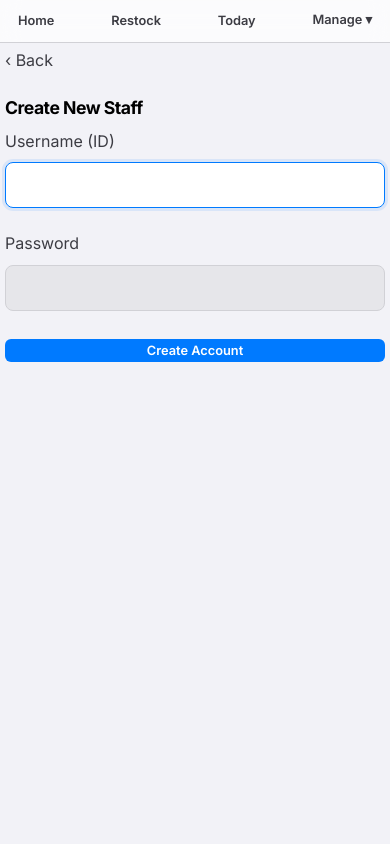
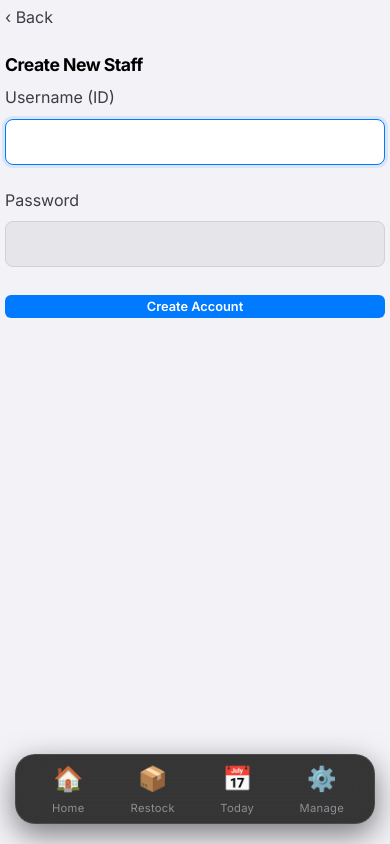
Before and after one commit to Irshaduu/formula-stock, a Django app: page /manage/staff/add/ in a window 390 px wide. Run offline with Django 4.2, Linux system fonts and the light colour scheme; a user stored in the database is signed in.

Commit message:
feat: Add Amazing Mobile Bottom Glass Dock Navigation

```diff
--- /dev/null
+++ b/consumables/static/css/mobile_nav.css
@@ -0,0 +1,182 @@
+/* --- Mobile Bottom Navigation (Deep Ocean Glass) --- */
+.mobile-nav {
+    display: none;
+    /* Hidden on Desktop */
+}
+
+.mobile-menu-overlay {
+    display: none;
+}
+
+@media (max-width: 600px) {
+
+    /* Hide Top Navbar */
+    .navbar {
+        display: none !important;
+    }
+
+    /* Adjust Body Padding so content isn't hidden behind bottom bar */
+    body {
+        padding-bottom: 90px;
+    }
+
+    /* Bottom Dock Container */
+    .mobile-nav {
+        display: flex;
+        justify-content: space-around;
+        align-items: center;
+        position: fixed;
+        bottom: 20px;
+        left: 15px;
+        right: 15px;
+        height: 70px;
+        background: rgba(20, 20, 20, 0.85);
+        /* Dark Glass */
+        backdrop-filter: blur(16px);
+        -webkit-backdrop-filter: blur(16px);
+        border-radius: 20px;
+        border: 1px solid rgba(255, 255, 255, 0.1);
+        box-shadow: 0 10px 30px rgba(0, 0, 0, 0.5);
+        z-index: 1000;
+        padding: 0 10px;
+    }
+
+    /* Individual Nav Items */
+    .mobile-link {
+        flex: 1;
+        display: flex;
+        flex-direction: column;
+        align-items: center;
+        justify-content: center;
+        color: #8e8e93;
+        /* Inactive Gray */
+        text-decoration: none;
+        transition: all 0.3s cubic-bezier(0.4, 0, 0.2, 1);
+        height: 100%;
+        position: relative;
+    }
+
+    /* Icon Styling */
+    .mobile-link .icon {
+        font-size: 1.5rem;
+        margin-bottom: 2px;
+        transition: transform 0.3s;
+    }
+
+    .mobile-link .label {
+        font-size: 0.7rem;
+        font-weight: 500;
+        letter-spacing: 0.3px;
+    }
+
+    /* Active State (Glow Effect) */
+    .mobile-link.active {
+        color: #fff;
+    }
+
+    .mobile-link.active .icon {
+        transform: translateY(-2px);
+        text-shadow: 0 0 15px rgba(255, 255, 255, 0.5);
+    }
+
+    .mobile-link.active .label {
+        font-weight: 700;
+    }
+
+    /* Touch Feedback */
+    .mobile-link:active {
+        transform: scale(0.9);
+    }
+
+    /* --- Mobile Menu Overlay (Manage) --- */
+    .mobile-menu-overlay {
+        position: fixed;
+        top: 0;
+        left: 0;
+        width: 100%;
+        height: 100%;
+        background: rgba(0, 0, 0, 0.6);
+        backdrop-filter: blur(5px);
+        z-index: 2000;
+        display: none;
+        /* Toggled by JS */
+        justify-content: center;
+        align-items: flex-end;
+        /* Slide up from bottom */
+        opacity: 0;
+        transition: opacity 0.2s ease;
+    }
+
+    .mobile-menu-content {
+        background: #1c1c1e;
+        /* iOS Dark Mode Gray */
+        width: 100%;
+        border-radius: 20px 20px 0 0;
+        padding: 25px;
+        box-shadow: 0 -10px 40px rgba(0, 0, 0, 0.5);
+        border-top: 1px solid rgba(255, 255, 255, 0.1);
+        animation: slideUp 0.3s cubic-bezier(0.16, 1, 0.3, 1);
+    }
+
+    @keyframes slideUp {
+        from {
+            transform: translateY(100%);
+        }
+
+        to {
+            transform: translateY(0);
+        }
+    }
+
+    .mobile-menu-header {
+        display: flex;
+        justify-content: space-between;
+        align-items: center;
+        margin-bottom: 20px;
+        border-bottom: 1px solid rgba(255, 255, 255, 0.1);
+        padding-bottom: 15px;
+    }
+
+    .mobile-menu-header h3 {
+        color: #fff;
+        margin: 0;
+        font-size: 1.2rem;
+    }
+
+    .close-btn {
+        font-size: 1.5rem;
+        color: #8e8e93;
+        padding: 5px;
+        cursor: pointer;
+    }
+
+    .mobile-menu-grid {
+        display: grid;
+        grid-template-columns: 1fr 1fr;
+        gap: 15px;
+    }
+
+    .menu-item {
+        background: rgba(255, 255, 255, 0.08);
+        padding: 15px;
+        border-radius: 12px;
+        color: #fff;
+        text-decoration: none;
+        font-weight: 600;
+        text-align: center;
+        border: 1px solid rgba(255, 255, 255, 0.05);
+        transition: all 0.2s;
+    }
+
+    .menu-item:active {
+        background: rgba(255, 255, 255, 0.15);
+        transform: scale(0.98);
+    }
+
+    .menu-item.logout {
+        grid-column: span 2;
+        background: rgba(255, 59, 48, 0.15);
+        color: #ff453a;
+        border-color: rgba(255, 59, 48, 0.3);
+    }
+}
--- a/consumables/templates/consumables/base.html
+++ b/consumables/templates/consumables/base.html
@@ -7,6 +7,7 @@
     <meta name="viewport" content="width=device-width, initial-scale=1.0">
     <title>D Stocks</title>
     <link rel="stylesheet" href="{% static 'css/style.css' %}">
+    <link rel="stylesheet" href="{% static 'css/mobile_nav.css' %}">
     <link rel="manifest" href="{% static 'manifest.json' %}?v=3">
 
     <!-- iOS Support -->
@@ -56,6 +57,71 @@
     </nav>
     {% endif %}
 
+    <!-- Mobile Bottom Navigation -->
+    {% if user.is_authenticated %}
+    <nav class="mobile-nav">
+        <a href="{% url 'home' %}"
+            class="mobile-link {% if request.resolver_match.url_name == 'home' %}active{% endif %}">
+            <span class="icon">🏠</span>
+            <span class="label">Home</span>
+        </a>
+        <a href="{% url 'stock_list' %}"
+            class="mobile-link {% if request.resolver_match.url_name == 'stock_list' %}active{% endif %}">
+            <span class="icon">📦</span>
+            <span class="label">Restock</span>
+        </a>
+        <a href="{% url 'today' %}"
+            class="mobile-link {% if request.resolver_match.url_name == 'today' %}active{% endif %}">
+            <span class="icon">📅</span>
+            <span class="label">Today</span>
+        </a>
+
+        <!-- Manage Dropdown Trigger for Mobile -->
+        <div class="mobile-link dropdown-trigger" onclick="toggleMobileMenu()">
+            <span class="icon">⚙️</span>
+            <span class="label">Manage</span>
+        </div>
+
+        <!-- Mobile Floating Menu (Hidden by default) -->
+        <div id="mobile-menu" class="mobile-menu-overlay">
+            <div class="mobile-menu-content">
+                <div class="mobile-menu-header">
+                    <h3>Manage</h3>
+                    <span class="close-btn" onclick="toggleMobileMenu()">×</span>
+                </div>
+                <div class="mobile-menu-grid">
+                    <a href="{% url 'manage_categories' %}" class="menu-item">📁 Categories</a>
+                    {% if request.user.is_superuser %}
+                    <a href="{% url 'manage_staff' %}" class="menu-item">👥 Staff</a>
+                    <a href="{% url 'stock_history' %}" class="menu-item">📜 History</a>
+                    {% else %}
+                    <a href="{% url 'profile' %}" class="menu-item">👤 Profile</a>
+                    {% endif %}
+                    <a href="{% url 'leaderboard' %}" class="menu-item">👑 MVP</a>
+
+                    {% if request.user.is_superuser %}
+                    <a href="{% url 'logout' %}" class="menu-item logout" onclick="return confirm('Logout?')">🛑
+                        Logout</a>
+                    {% endif %}
+                </div>
+            </div>
+        </div>
+    </nav>
+
+    <script>
+        function toggleMobileMenu() {
+            const menu = document.getElementById('mobile-menu');
+            if (menu.style.display === 'flex') {
+                menu.style.opacity = '0';
+                setTimeout(() => { menu.style.display = 'none'; }, 200);
+            } else {
+                menu.style.display = 'flex';
+                setTimeout(() => { menu.style.opacity = '1'; }, 10);
+            }
+        }
+    </script>
+    {% endif %}
+
     <div class="container">
         {% if messages %}
         {% for message in messages %}
```
